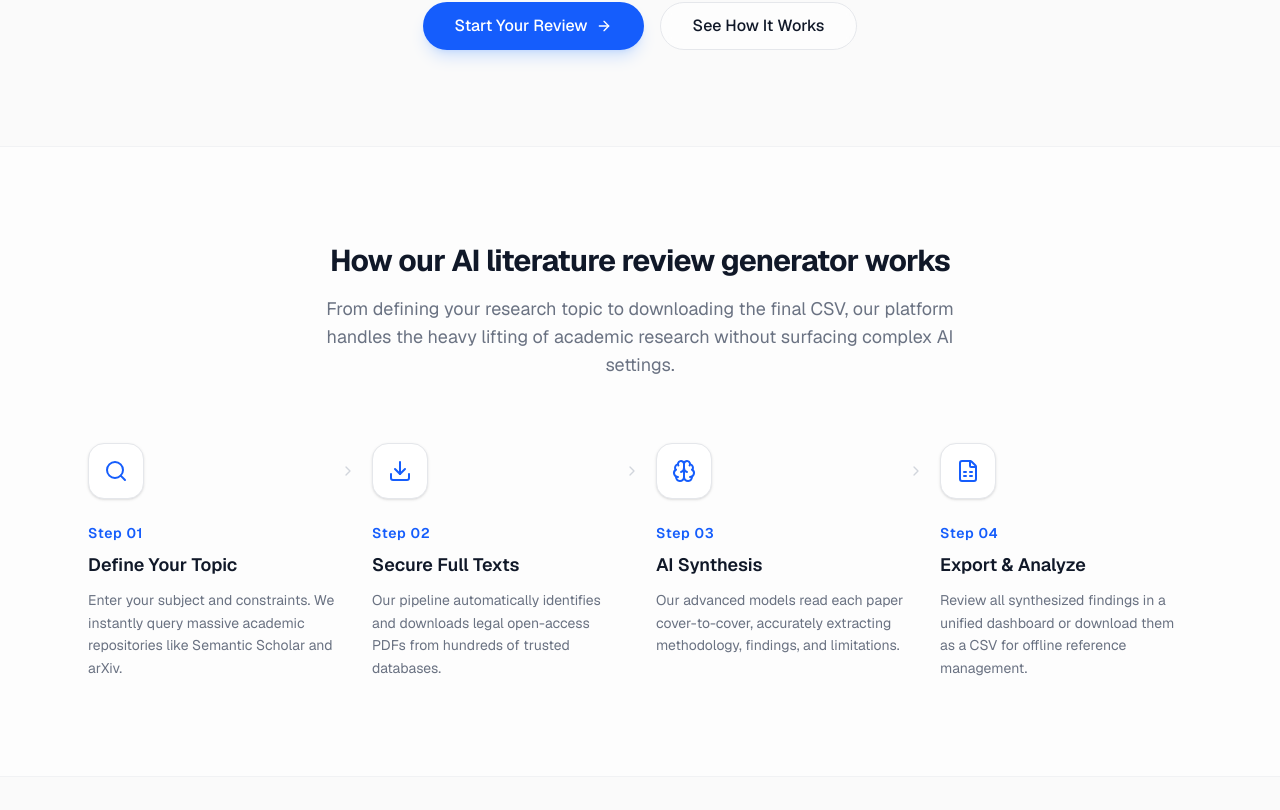
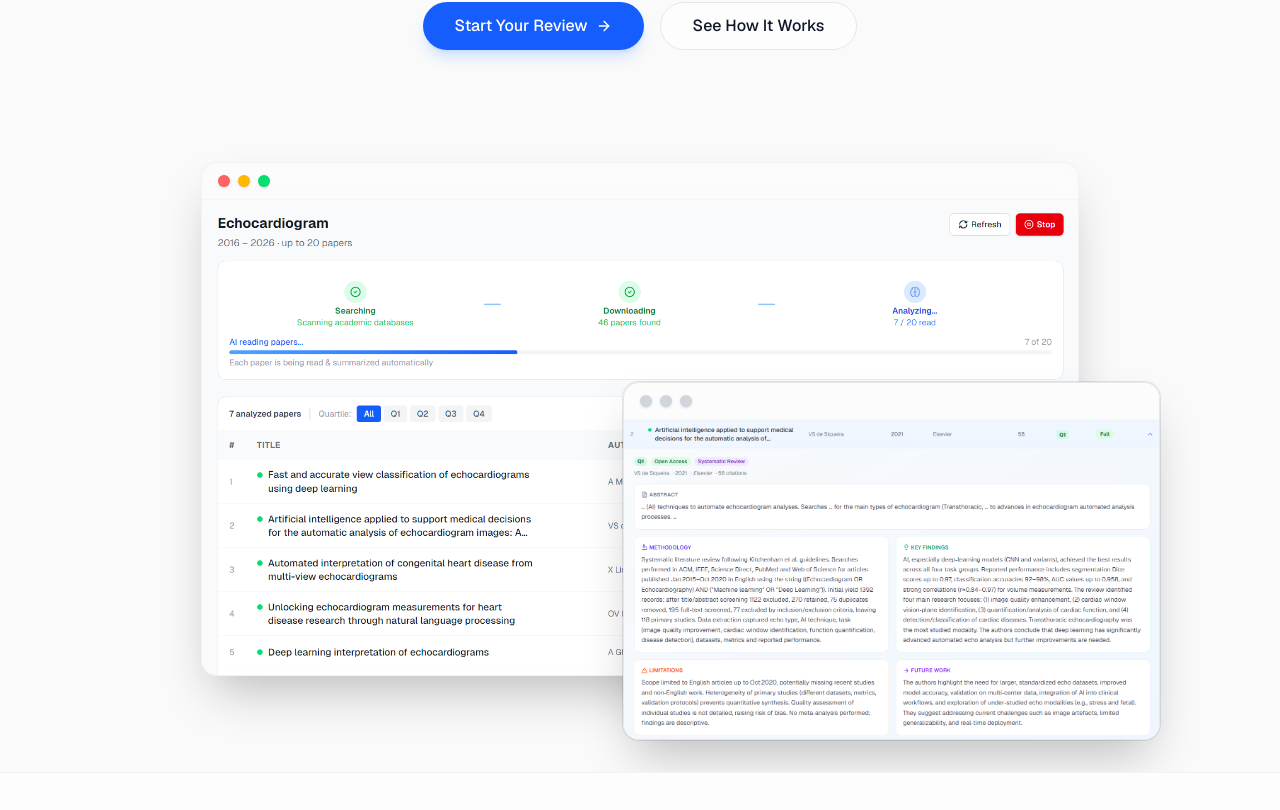
Before and after one commit to dev-fuadhasan/ailiterature, a Next.js app: page / in a window 1280 px wide. Shown: the part 524-1334 px from the top of the page. Built offline with nearby package versions, Linux system fonts and the light colour scheme; no server answers.

Commit message:
design: integrate product screenshots into landing page hero

```diff
--- a/src/app/page.tsx
+++ b/src/app/page.tsx
@@ -1,4 +1,5 @@
 import Link from "next/link";
+import Image from "next/image";
 import { Button } from "@/components/ui/button";
 import { Badge } from "@/components/ui/badge";
 import { createClient } from "@/lib/supabase/server";
@@ -93,6 +94,43 @@ export default async function LandingPage() {
                 </Link>
               </>
             )}
+          </div>
+
+          {/* Product Screenshots showcase */}
+          <div className="mt-20 md:mt-28 relative max-w-5xl mx-auto w-full">
+            {/* Main Background Screenshot (App View) */}
+            <div className="relative rounded-2xl border border-gray-200/50 bg-white/40 backdrop-blur-md shadow-2xl xl:w-[90%] w-full overflow-hidden mx-auto">
+              <div className="flex items-center gap-2 px-4 py-3 border-b border-gray-100/50 bg-gray-50/50 backdrop-blur-sm">
+                <div className="w-3 h-3 rounded-full bg-red-400 border border-red-500/20 shadow-sm"></div>
+                <div className="w-3 h-3 rounded-full bg-amber-400 border border-amber-500/20 shadow-sm"></div>
+                <div className="w-3 h-3 rounded-full bg-green-400 border border-green-500/20 shadow-sm"></div>
+              </div>
+              <Image
+                src="/img1.png"
+                alt="Literature Review Dashboard"
+                width={1600}
+                height={900}
+                className="w-full h-auto object-cover ring-1 ring-gray-900/5"
+                priority
+              />
+            </div>
+
+            {/* Overlapping Focus Screenshot (Details View) */}
+            <div className="absolute -bottom-10 -right-4 md:-bottom-16 md:-right-8 rounded-2xl border border-gray-200 bg-white/95 backdrop-blur-xl shadow-2xl overflow-hidden w-[75%] md:w-[65%] lg:w-[55%] z-10 transition-transform duration-500 hover:-translate-y-2 hover:shadow-3xl ring-1 ring-gray-900/10 hidden sm:block">
+              <div className="flex items-center gap-2 px-4 py-3 border-b border-gray-100/50 bg-gray-50/50">
+                <div className="w-3 h-3 rounded-full bg-gray-300 shadow-sm"></div>
+                <div className="w-3 h-3 rounded-full bg-gray-300 shadow-sm"></div>
+                <div className="w-3 h-3 rounded-full bg-gray-300 shadow-sm"></div>
+              </div>
+              <Image
+                src="/img2.png"
+                alt="Literature Review Process Analysis"
+                width={1200}
+                height={800}
+                className="w-full h-auto object-cover"
+                priority
+              />
+            </div>
           </div>
         </div>
       </section>
```
Also changed, not shown: public/img1.png (added), public/img2.png (added).
